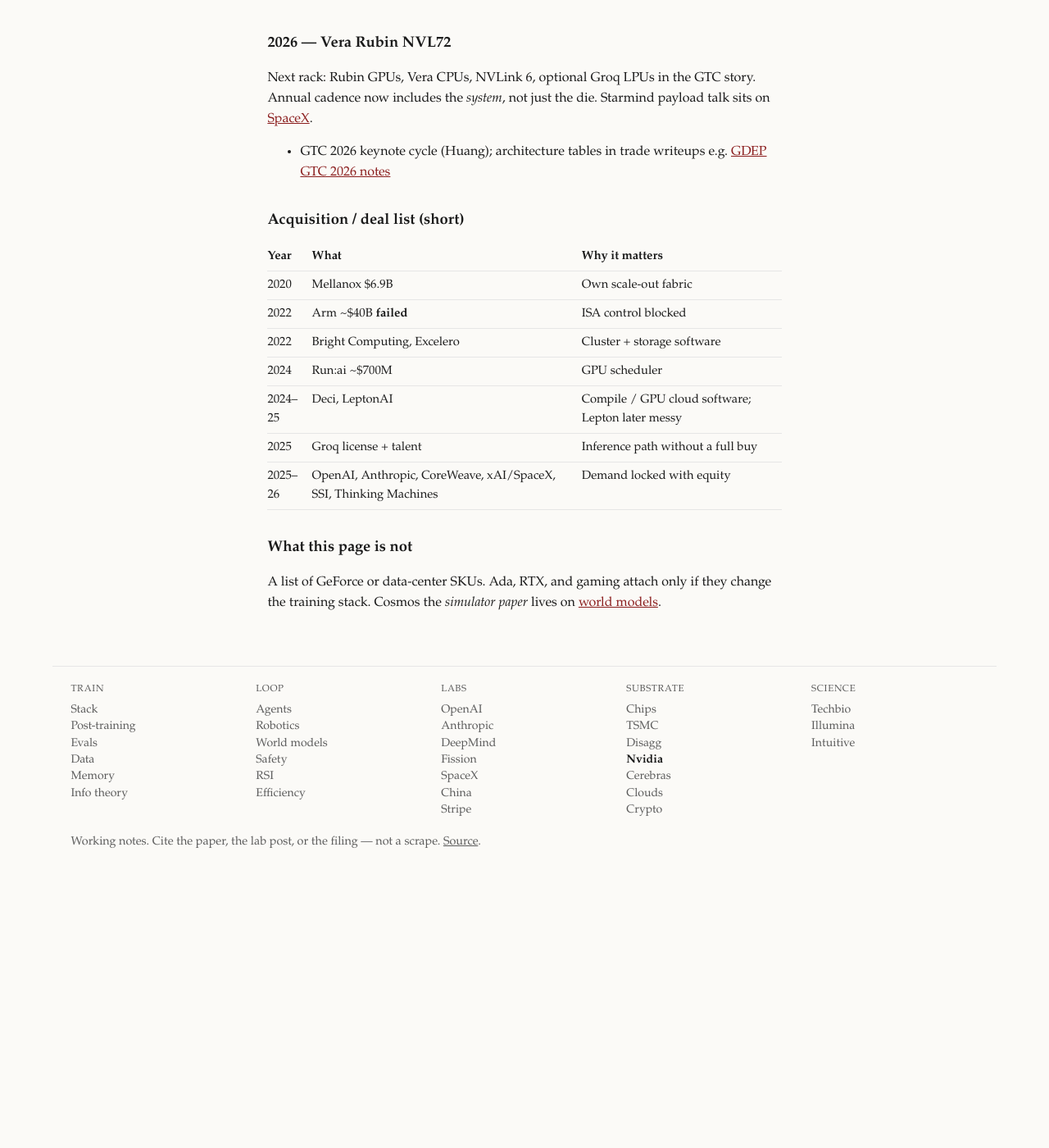
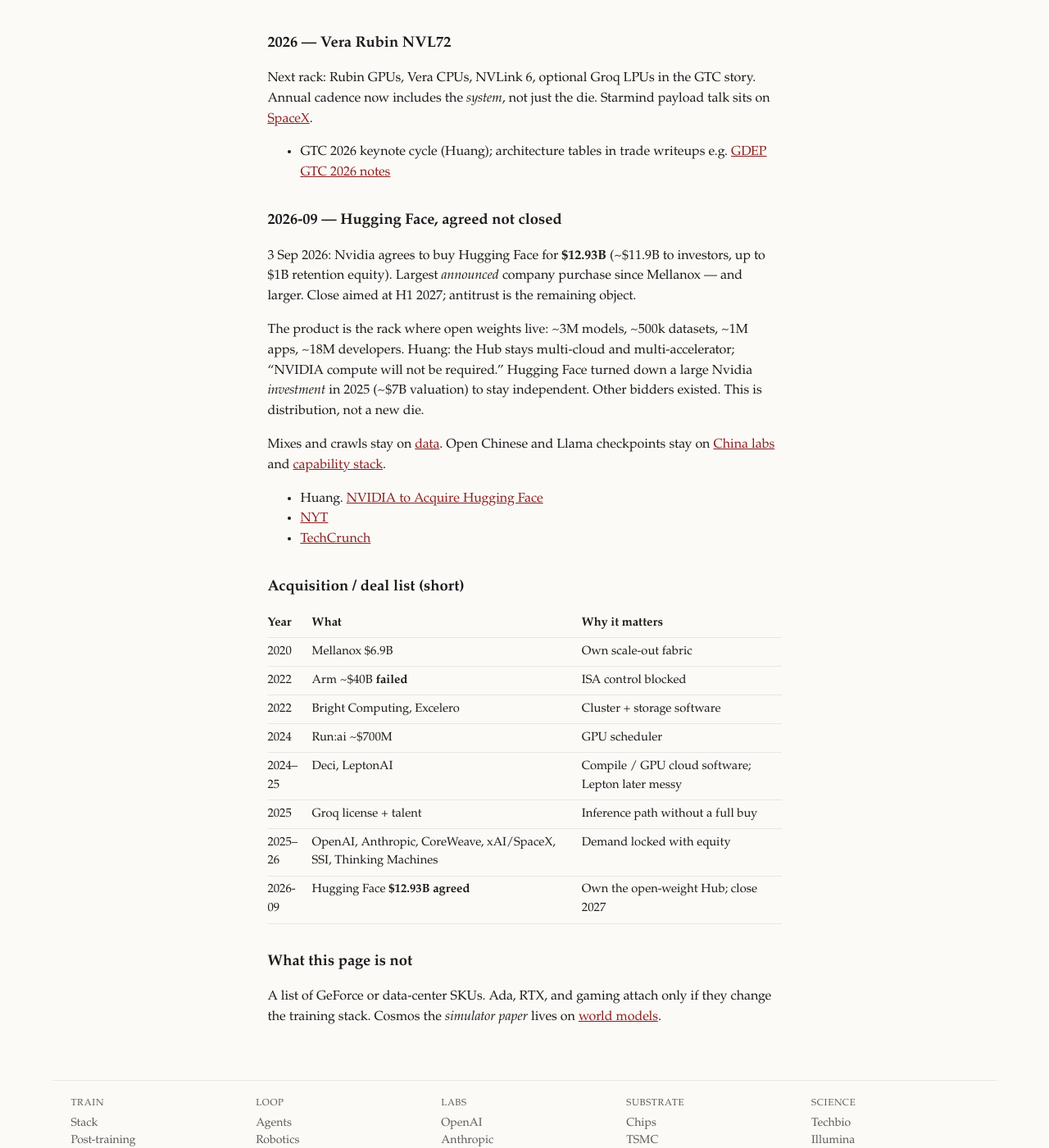
Before and after one commit to vandontduong/chronicle, a Jekyll site: the page built from timelines/nvidia.md, in a window 1280 px wide and 1400 px high, scrolled down 4151 px. Shown: the whole window at 82% size. Built offline with Jekyll 4.4.1, drawn with Linux system fonts in a browser that asks for light colours; before the commit the page ends 5229 px from its top, so only the background shows below that.

Commit message:
Nvidia: Hugging Face agreed acquisition Sept 2026

```diff
--- a/timelines/nvidia.md
+++ b/timelines/nvidia.md
@@ -146,6 +146,18 @@ Next rack: Rubin GPUs, Vera CPUs, NVLink 6, optional Groq LPUs in the GTC story.
 
 - GTC 2026 keynote cycle (Huang); architecture tables in trade writeups e.g. [GDEP GTC 2026 notes](https://www.gdep.co.jp/tech_report/gtc2026_tecnical_20260326/)
 
+## 2026-09 — Hugging Face, agreed not closed
+
+3 Sep 2026: Nvidia agrees to buy Hugging Face for **$12.93B** (~$11.9B to investors, up to $1B retention equity). Largest *announced* company purchase since Mellanox — and larger. Close aimed at H1 2027; antitrust is the remaining object.
+
+The product is the rack where open weights live: ~3M models, ~500k datasets, ~1M apps, ~18M developers. Huang: the Hub stays multi-cloud and multi-accelerator; “NVIDIA compute will not be required.” Hugging Face turned down a large Nvidia *investment* in 2025 (~$7B valuation) to stay independent. Other bidders existed. This is distribution, not a new die.
+
+Mixes and crawls stay on [data]({{ '/timelines/data/' | relative_url }}). Open Chinese and Llama checkpoints stay on [China labs]({{ '/timelines/china-labs/' | relative_url }}) and [capability stack]({{ '/timelines/capability-stack/' | relative_url }}).
+
+- Huang. [NVIDIA to Acquire Hugging Face](https://blogs.nvidia.com/blog/nvidia-to-acquire-hugging-face/)
+- [NYT](https://www.nytimes.com/2026/09/03/technology/nvidia-hugging-face.html)
+- [TechCrunch](https://techcrunch.com/2026/09/03/nvidia-confirms-it-will-buy-hugging-face-for-12-9-billion/)
+
 ## Acquisition / deal list (short)
 
 | Year | What | Why it matters |
@@ -157,6 +169,7 @@ Next rack: Rubin GPUs, Vera CPUs, NVLink 6, optional Groq LPUs in the GTC story.
 | 2024–25 | Deci, LeptonAI | Compile / GPU cloud software; Lepton later messy |
 | 2025 | Groq license + talent | Inference path without a full buy |
 | 2025–26 | OpenAI, Anthropic, CoreWeave, xAI/SpaceX, SSI, Thinking Machines | Demand locked with equity |
+| 2026-09 | Hugging Face **$12.93B agreed** | Own the open-weight Hub; close 2027 |
 
 ## What this page is not
 
```
